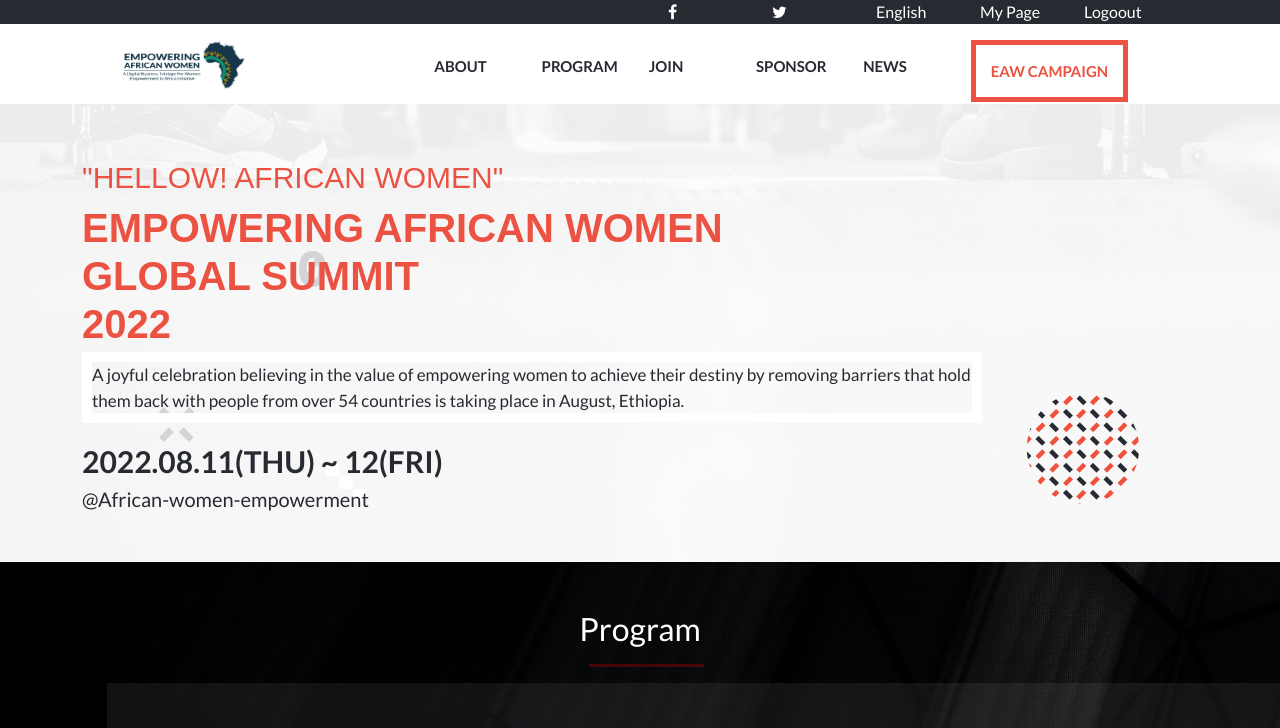
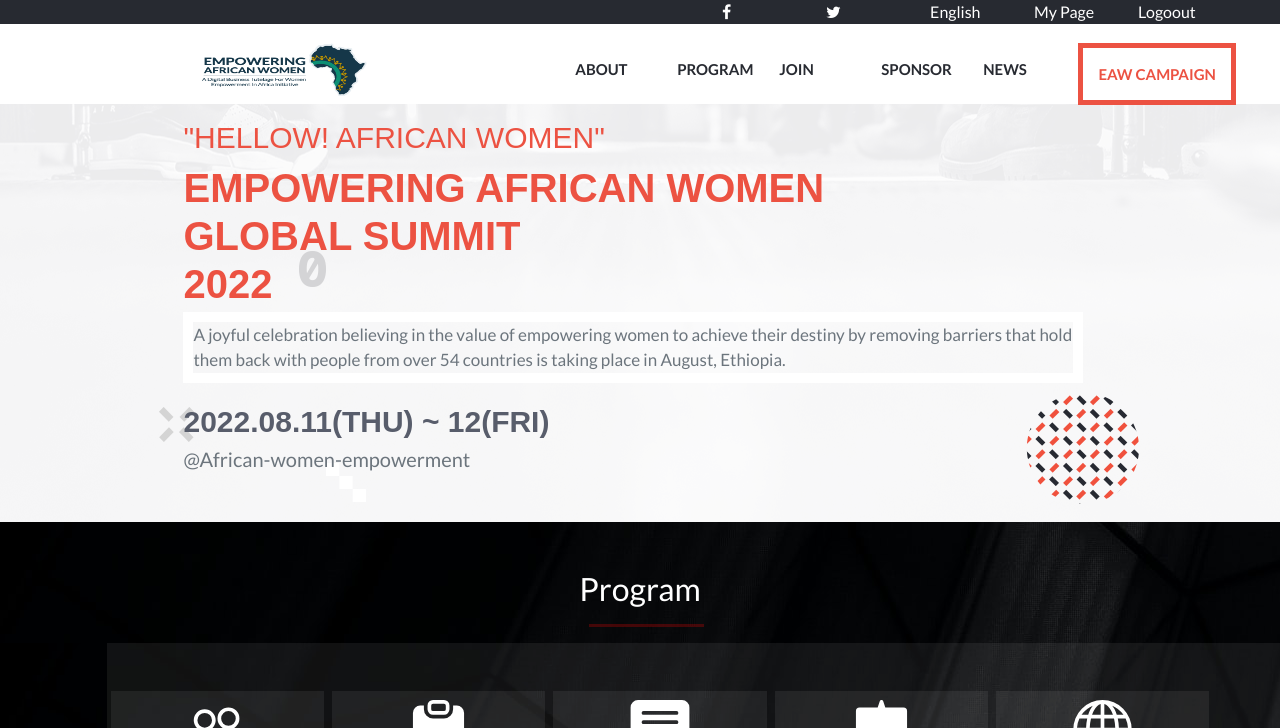
Before and after one commit to AbigiyaTY/Empowering-African-Women, a website: page index.html in a window 1280 px wide. Shown: the top 728 px of the page. Drawn offline with nearby package versions, Linux system fonts and the light colour scheme; a web font is replaced by a local one.

Commit message:
Fixed the issues

```diff
--- a/css/style.css
+++ b/css/style.css
@@ -28,11 +28,22 @@
 }
 
 
+/* Top */
+
+
 /* Header section */
 
 .header1,
 .header2List {
   display: none;
+}
+
+.header1 ul li {
+  font-size: 16px;
+}
+
+.fb {
+  margin-right: -4%;
 }
 
 .header2 {
@@ -54,7 +65,7 @@
 .main {
   background-image: url('../image/hearerbg.png');
   background-repeat: no-repeat;
-  padding-top: 130px;
+  padding-top: 48%;
 }
 
 .headerTitle {
@@ -65,7 +76,11 @@
   font-size: 25px;
   color: #ec5242;
   font-family: 'COCOGOOSE', sans-serif;
-  padding-top: 16%;
+  padding-left: 6%;
+}
+
+.redBG {
+  padding-left: 6%;
 }
 
 .headerTitleh1 {
@@ -76,19 +91,18 @@
 }
 
 .headerTitleP {
-  color: #272a31;
   font-size: 14px;
   border: 10px solid #fff;
 }
 
 .headerDate {
-  font-weight: 800;
-  color: #272a31;
-  font-size: 30px;
+  font-weight: 600;
+  font-size: 25px;
+  color: #585d6b;
+  font-family: 'COCOGOOSE', sans-serif;
 }
 
 .headerAt {
-  color: #272a31;
   font-size: 20px;
 }
 
@@ -142,14 +156,14 @@
 
 .closeMenu i {
   font-size: 2rem;
-  color: #acb7c3;
+  color: #000;
   margin-top: 20px;
   margin-bottom: 25px;
 }
 
 .header2 .mainMenu {
   height: 100%;
-  width: 105%;
+  width: 100%;
   position: fixed;
   top: 0;
   right: 0;
@@ -157,8 +171,7 @@
   z-index: 10;
   justify-content: center;
   align-items: initial;
-  background-image: url('../image/red-bg.jpg') !important;
-  color: red !important;
+  background-image: url('../image/hearerbg.png');
   background-position: left, bottom right;
   background-repeat: no-repeat;
   transition: top 1s ease;
@@ -190,18 +203,18 @@
 .navSpanArrow3,
 .navSpanArrow4,
 .navSpanArrow5 {
-  color: #acb7c3;
+  color: #000;
   font-size: 20px;
   font-weight: 400;
   align-items: flex-end;
 }
 
 .navSpanArrow1 {
-  padding-left: 11rem;
+  padding-left: 11.5rem;
 }
 
 .navSpanArrow2 {
-  padding-left: 8.5rem;
+  padding-left: 9.5rem;
 }
 
 .navSpanArrow3 {
@@ -209,11 +222,11 @@
 }
 
 .navSpanArrow4 {
-  padding-left: 11rem;
+  padding-left: 11.5rem;
 }
 
 .navSpanArrow5 {
-  padding-left: 4rem;
+  padding-left: 5.5rem;
 }
 
 
@@ -304,6 +317,7 @@
 
 footer div ul li h4 {
   font-size: 10px;
+  margin-left: 12%;
 }
 
 
@@ -389,6 +403,10 @@
     margin-bottom: 0;
   }
 
+  .headerDate {
+    font-size: 30px;
+  }
+
   .header1 {
     background-color: #272a31;
     display: block;
@@ -396,7 +414,9 @@
   }
 
   .logo img {
-    width: 50%;
+    width: 79%;
+    padding-left: 10%;
+    height: 80%;
   }
 
   .header2 .mainMenu {
@@ -404,13 +424,17 @@
   }
 
   /* Header section */
+  .main {
+    padding-top: 6%;
+  }
+
   .headerTitle {
     margin-top: 30px;
   }
 
   .headerTitleh2 {
     font-size: 30px;
-    padding-top: 0;
+    padding-top: 1%;
   }
 
   .headerTitleh1 {
--- a/index.html
+++ b/index.html
@@ -5,7 +5,7 @@
     <meta charset="UTF-8" />
     <meta http-equiv="X-UA-Compatible" content="IE=edge" />
     <meta name="viewport" content="width=device-width, initial-scale=1.0" />
-    <title>African-women-empowerment</title>
+    <title>Empowerment-African-Women</title>
     <!-- Link to COCOGOOSE and Lato Font Family-->
     <link href="http://fonts.cdnfonts.com/css/cocogoose" rel="stylesheet" />
     <link href="http://fonts.googleapis.com/css?family=Lato:400,700" rel="stylesheet" type="text/css" />
@@ -26,7 +26,7 @@
     <header class="nav-container">
         <div class="container-fluid header1">
             <ul class="row">
-                <li class="col-md-6"></li>
+                <li class="col-md-7 fb"></li>
                 <li class="col-md-1">
                     <a href="#"><i class="fa fa-facebook"></i></a>
                 </li>
@@ -36,38 +36,41 @@
                 <li class="col-md-1">English</li>
                 <li class="col-md-1">My Page</li>
                 <li class="col-md-1">Logoout</li>
-                <li class="col-md-1"></li>
             </ul>
         </div>
+
         <div class="container-fluid header2">
             <i class="mt-5 hamburger-menu openMenu fa fa-bars"></i>
             <ul class="row header2List mainMenu">
                 <li class="closeMenu"><i class="closeMenu fa fa-times"></i></li>
-                <li class="d-none d-md-block col-md-3 p-3">
+                <li class="col-md-1"></li>
+
+                <li class="d-none d-md-block col-md-3 py-3">
                     <a href="#" class="logo"><img src="./image/logo.png" alt="women image logo" />
                     </a>
                 </li>
-                <li class="d-md-block col-md-1 px-1 py-3 nav-item">
+                <li class="col-md-1"></li>
+                <li class="d-md-block col-md-1 py-3 nav-item">
                     <a class="nav-link" href="./about.html">
               About<span class="navSpanArrow1">></span>
             </a>
                 </li>
-                <li class="d-md-block col-md-1 px-1 py-3 nav-item">
+                <li class="d-md-block col-md-1 py-3 nav-item">
                     <a class="nav-link" href="#programs">
               Program<span class="navSpanArrow2">></span></a
             >
           </li>
-          <li class="d-md-block col-md-1 px-1 py-3 nav-item">
+          <li class="d-md-block col-md-1 py-3 nav-item">
             <a class="nav-link" href="#speakers">
               Join<span class="navSpanArrow3">></span></a
             >
           </li>
-          <li class="d-md-block col-md-1 px-1 py-3 nav-item">
+          <li class="d-md-block col-md-1 py-3 nav-item">
             <a class="nav-link" href="#sponsor">
               Sponsor<span class="navSpanArrow2">></span></a
             >
           </li>
-          <li class="d-md-block col-md-1 px-1 py-3 nav-item">
+          <li class="d-md-block col-md-1 py-3 nav-item">
             <a class="nav-link" href="#">
               News<span class="navSpanArrow4">></span></a
             >
@@ -77,28 +80,36 @@
               EAW Campaign<span class="navSpanArrow5">></span></a
             >
           </li>
-          <li class="col-md-1"></li>
+          <li class="col-md-2"></li>
         </ul>
       </div>
     </header>
     <section class="main">
-      <div class="headerTitle container" id="AWECampaine">
-        <h2 class="headerTitleh2 mb-2">"HELLOW! AFRICAN WOMEN"</h2>
-        <div class="redBG">
+      <div class="headerTitle container-fluid" id="AWECampaine">
+        <div class="row">
+          <div class="col-1"></div>
+          <h2 class="headerTitleh2 col-9">"HELLOW! AFRICAN WOMEN"</h2>
+          <div class="col-2"></div>
+          <div class="col-1"></div>
+          <div class="redBG col-9">
             <h1 class="headerTitleh1 mb-1">
               EMPOWERING AFRICAN WOMEN <br />
               GLOBAL SUMMIT <br />
               2022
             </h1>
-        </div>
-
-        <p class="headerTitleP">
+            <p class="headerTitleP text-secondary">
               A joyful celebration believing in the value of empowering women to
-          achieve their destiny by removing barriers that hold them back with
-          people from over 54 countries is taking place in August, Ethiopia.
+              achieve their destiny by removing barriers that hold them back
+              with people from over 54 countries is taking place in August,
+              Ethiopia.
             </p>
             <div class="headerDate">2022.08.11(THU) ~ 12(FRI)</div>
-        <div class="headerAt mb-5">@African-women-empowerment</div>
+            <div class="headerAt text-secondary mb-5">
+              @African-women-empowerment
+            </div>
+          </div>
+          <div class="col-3"></div>
+        </div>
       </div>
       <div class="divTwo" id="programs">
         <h2 class="text-center programTitle pt-5">Program</h2>
```
Also changed, not shown: about.html (+46 -28 lines), README.md, image/red-bg.jpg (deleted). Lines whose indentation alone changed are shown as unchanged.
